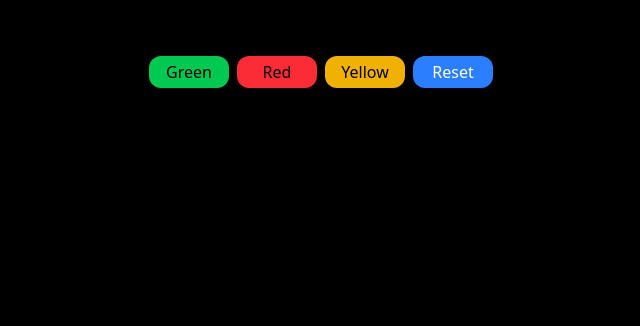
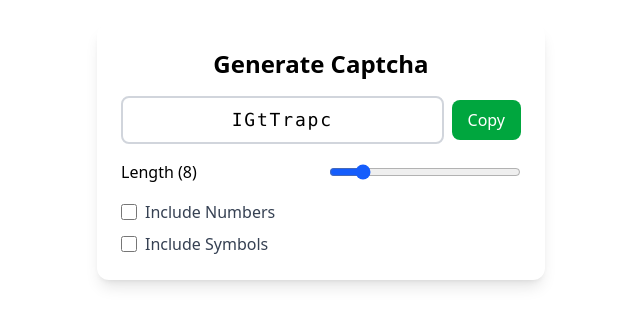
Before and after one commit to amarpatil2002/React_Project, a React (Vite) app in the folder BasicProjects/: page / in a window 1280 px wide. Shown: the top 326 px of the page, without its empty margins (319-959 px from the left). Built offline with nearby package versions, Linux system fonts and the light colour scheme.

Commit message:
add captcha generator function

```diff
--- a/BasicProjects/src/App.jsx
+++ b/BasicProjects/src/App.jsx
@@ -6,6 +6,7 @@ import ToggleBtn from './Pages/Toggle'
 import FormHandle from './Pages/FormHandler'
 import UnctrolledForm from './Pages/UncontrolledForm'
 import BgChange from './Pages/BgChange'
+import CaptchGenerate from './Pages/CaptchGenerate'
 
 function App() {
 
@@ -16,7 +17,8 @@ function App() {
     {/* <ToggleBtn /> */}
     {/* <FormHandle /> */}
     {/* <UnctrolledForm /> */}
-    <BgChange />
+    {/* <BgChange /> */}
+    <CaptchGenerate />
   </>)
 
 }
--- /dev/null
+++ b/BasicProjects/src/Pages/CaptchGenerate.jsx
@@ -0,0 +1,89 @@
+import React, { useEffect, useState } from "react";
+
+function CaptchGenerate() {
+  const [captchaSize, setCaptchSize] = useState(8);
+  const [captach, setCaptch] = useState();
+  const [numbersAllow, setNumbersAllow] = useState(false);
+  const [symbolAllow, setSymbolAllow] = useState(false);
+
+  const generateCaptch = () => {
+    let charCaptcha = "";
+    let str = "ABCDEFGHIJKLMNOPQRSTUVWXYZabcdefghijklmnopqrstuvwxyz";
+    if (numbersAllow) str += "0123456789";
+    if (symbolAllow) str += "!@#$%^&*()_";
+    // console.log(numbersAllow);
+    for (let i = 0; i < captchaSize; i++) {
+      const randomNum = Math.floor(Math.random() * str.length);
+      charCaptcha += str[randomNum];
+    }
+    // console.log(charCaptcha);
+    setCaptch(charCaptcha);
+  };
+
+  useEffect(() => {
+    generateCaptch();
+  }, [captchaSize, numbersAllow, symbolAllow]);
+
+  return (
+    <div className="max-w-md mx-auto bg-white shadow-lg rounded-xl p-6 mt-6">
+      <h2 className="text-2xl font-bold text-center mb-4">Generate Captcha</h2>
+
+      <div className="flex items-center gap-2 mb-4">
+        <input
+          className="border-2 border-gray-300 p-2 w-full rounded-lg text-lg tracking-widest font-mono text-center"
+          value={captach || ""}
+          readOnly
+        />
+        <button
+          onClick={() => {
+            navigator.clipboard.writeText(captach || "");
+            alert("Captcha copied! 👍");
+          }}
+          className="bg-green-600 hover:bg-green-700 text-white px-4 py-2 rounded-lg transition"
+        >
+          Copy
+        </button>
+      </div>
+
+      <div className="flex items-center justify-between mb-4">
+        <label className="font-medium">Length ({captchaSize})</label>
+        <input
+          type="range"
+          min={5}
+          max={25}
+          value={captchaSize}
+          onChange={(e) => setCaptchSize(Number(e.target.value))}
+          className="w-48 accent-blue-600"
+        />
+      </div>
+
+      <div className="flex items-center gap-2 mb-2">
+        <input
+          type="checkbox"
+          id="numbers"
+          checked={numbersAllow}
+          onChange={(e) => setNumbersAllow((prev) => !prev)}
+          className="w-4 h-4 accent-blue-600"
+        />
+        <label htmlFor="numbers" className="text-gray-700">
+          Include Numbers
+        </label>
+      </div>
+
+      <div className="flex items-center gap-2">
+        <input
+          type="checkbox"
+          id="symbols"
+          checked={symbolAllow}
+          onChange={() => setSymbolAllow((prev) => !prev)}
+          className="w-4 h-4 accent-blue-600"
+        />
+        <label htmlFor="symbols" className="text-gray-700">
+          Include Symbols
+        </label>
+      </div>
+    </div>
+  );
+}
+
+export default CaptchGenerate;
```
